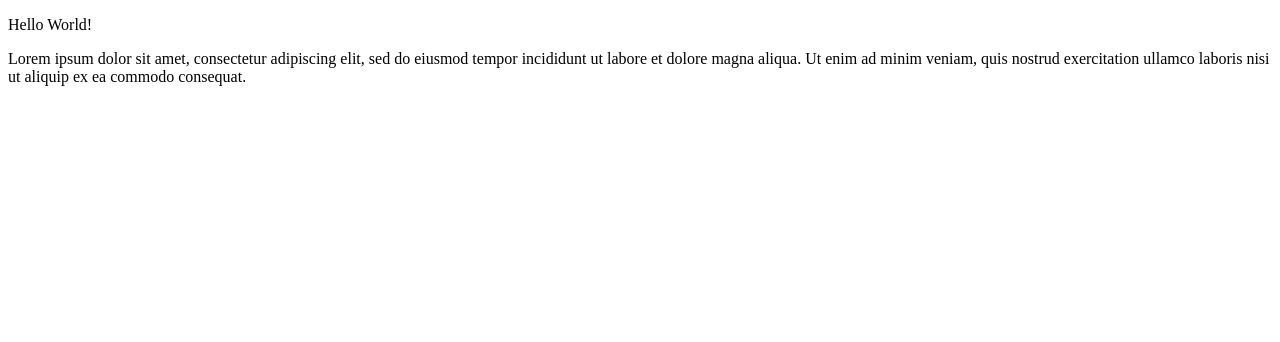
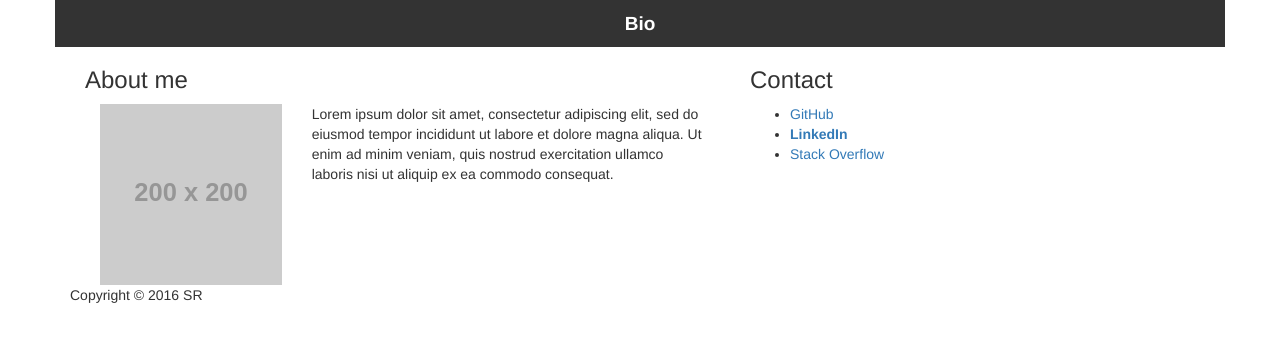
Before and after one commit to rkrdovrgs/rkrdovrgs.github.io, a plain HTML site: page index.html in a window 1280 px wide. Drawn offline with nearby package versions, Linux system fonts and the light colour scheme; placeholder pictures from the web are drawn by us.

Commit message:
portfolio

```diff
--- a/index.html
+++ b/index.html
@@ -1,11 +1,39 @@
-<!DOCTYPE html>
+<!doctype html>
 <html>
-<head>
-	<title></title>
-</head>
-<body>
-<p>Hello World!</p>
-<p>Lorem ipsum dolor sit amet, consectetur adipiscing elit, sed do eiusmod tempor incididunt ut labore et dolore magna aliqua. Ut enim ad minim veniam, quis nostrud exercitation ullamco laboris nisi ut aliquip ex ea commodo consequat.</p>
+	<head>
+	<meta charset="UTF-8">
+	<title>Bio | SR</title>
+	<link rel="stylesheet" href="style.css">
+	<!-- <link rel="stylesheet" href="reset.css"> -->
+	<link rel="stylesheet" href="https://maxcdn.bootstrapcdn.com/bootstrap/3.3.7/css/bootstrap.min.css"
+	</head>
 
-</body>
+	<body>
+
+	<header>
+		<nav class="container"> Bio </nav>
+	</header>
+
+	<div class="container">
+	<section class="left col-xs 12 col-sm-7 main">
+		<h3>About me</h3>
+		<img class="col-xs-4" src="https://placehold.it/200x200">
+		<p class="col-xs-8" >Lorem ipsum dolor sit amet, consectetur adipiscing elit, sed do eiusmod tempor incididunt ut labore et dolore magna aliqua. Ut enim ad minim veniam, quis nostrud exercitation ullamco laboris nisi ut aliquip ex ea commodo consequat.</p>
+	</section>
+
+	<section class="right col-xs-12 col-sm-5 sidebar">
+		<h3>Contact</h3>
+		<ul>
+			<li><a href="https://github.com/" target="_blank">GitHub</a></li>
+			<li><b><a href="https://www.linkedin.com/">LinkedIn</a></b></li>
+			<li><a href="#">Stack Overflow</a></li>
+		</ul>
+	</section>
+	</div>
+
+	<footer>
+	<div class="container">Copyright &copy; 2016 SR</div>
+	</footer>
+
+	</body>
 </html>
--- /dev/null
+++ b/style.css
@@ -0,0 +1,29 @@
+.container{
+	width: 100%;
+}
+
+h3{
+	font-size: 20px;
+	margin-top: 40px;
+}
+
+nav{
+	background-color: #333333;
+	color:#fff;
+	    font-size: 19px;
+    font-weight: bold;
+	text-align: center;
+	padding: 10px;
+}
+
+.main{
+
+}
+
+.sidebar{
+	width: 100%;
+}
+
+img{
+width: 200px auto;
+}
```
